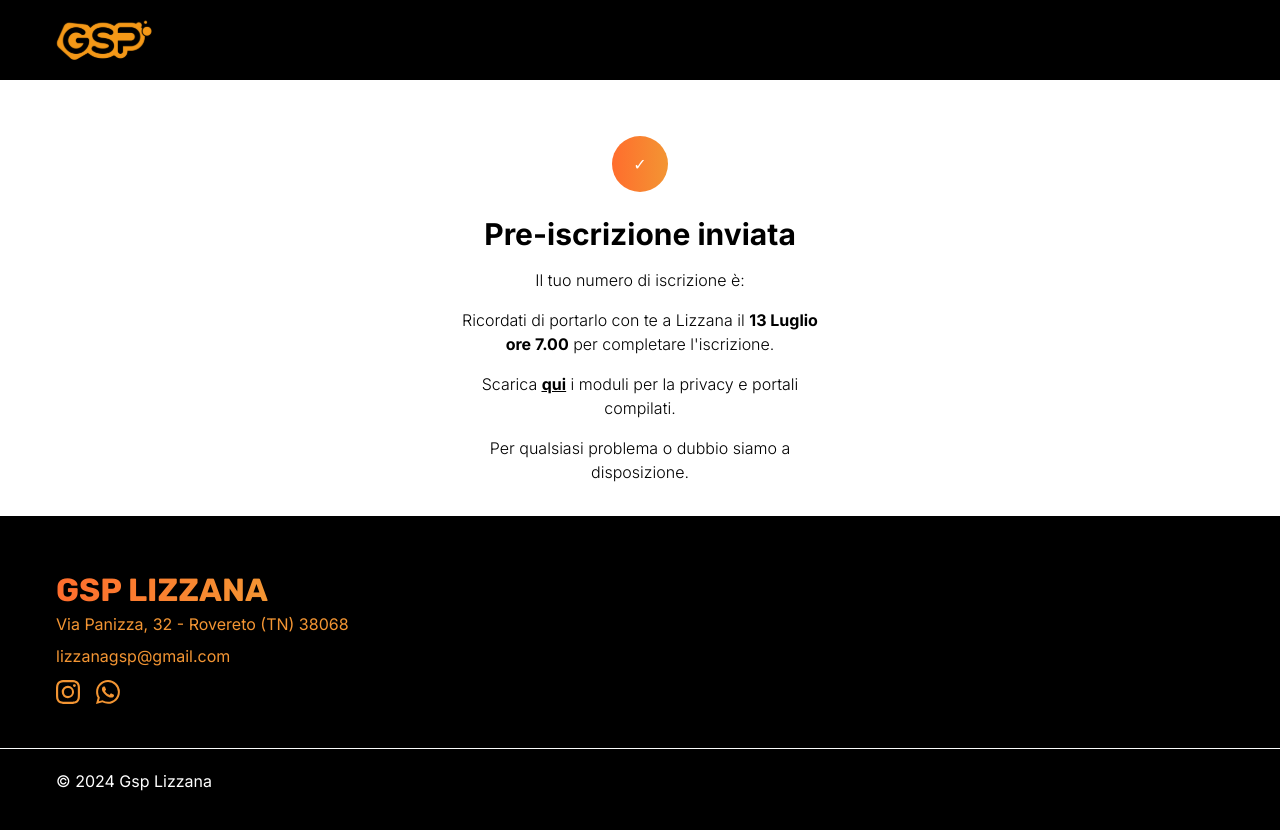
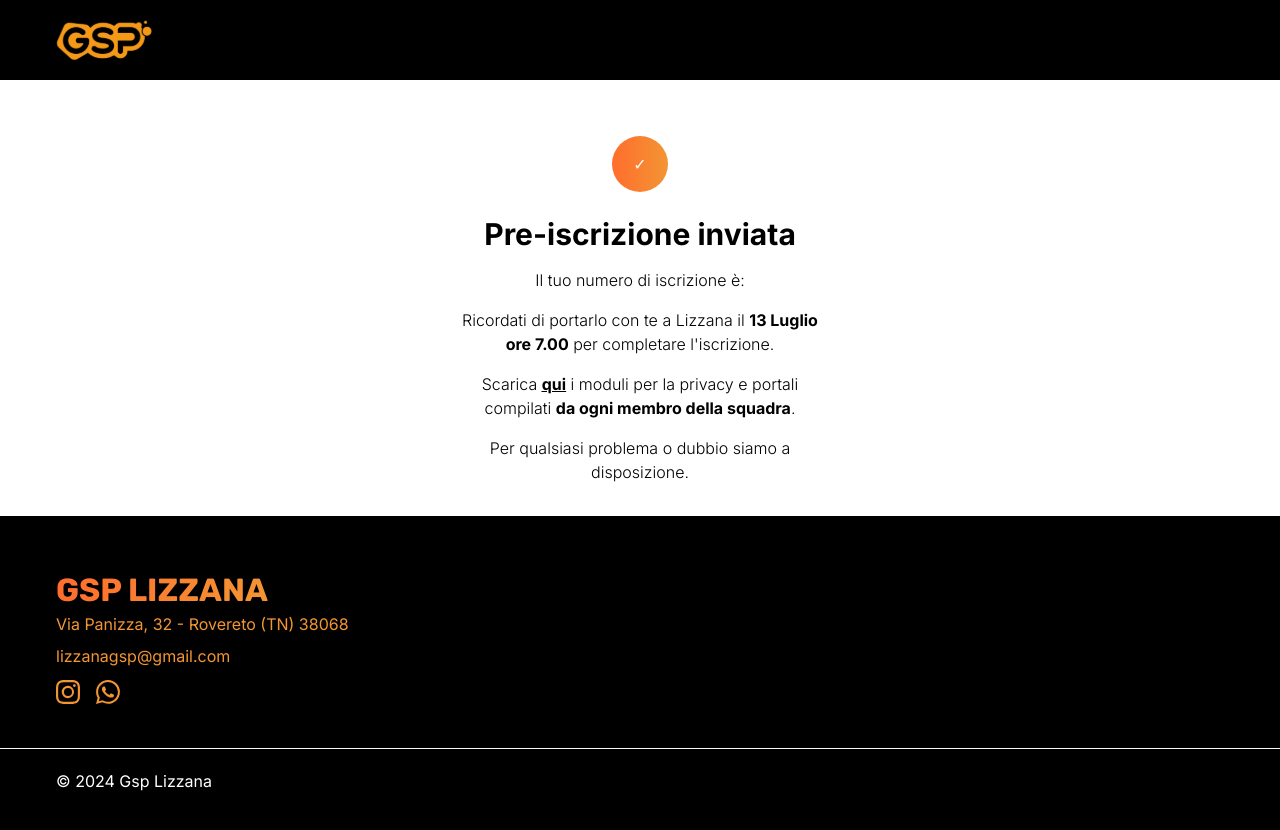
Before and after one commit to graziolieduardo/gsplizzana-frontend, a Next.js app: page /iscrizioni/confirmation in a window 1280 px wide. Shown: the top 830 px of the page. Built offline with nearby package versions, Linux system fonts and the light colour scheme.

Commit message:
fix fields

```diff
--- a/src/components/RegisterModal.tsx
+++ b/src/components/RegisterModal.tsx
@@ -177,7 +177,7 @@ const RegisterModal = ({ setIsRegisterOpen, modifyIndex }: any) => {
                     {/* shirt */}
                     <div className='flex flex-col mt-4'>
                         <label className='font-semibold text-sm mb-1' htmlFor="shirt">Taglia T-shirt</label>
-                        <select {...register("shirt")} className='w-1/4 h-[30px] border rounded' name="shirt" id="shirt">
+                        <select {...register("shirt", { required: '- questo campo è obbligatorio' })} className='w-1/4 h-[30px] border rounded' name="shirt" id="shirt">
                             <option value=""></option>
                             <option value="S">S</option>
                             <option value="M">M</option>
@@ -186,6 +186,11 @@ const RegisterModal = ({ setIsRegisterOpen, modifyIndex }: any) => {
                             <option value="XXL">XXL</option>
                             <option value="3XL">3XL</option>
                         </select>
+                        <ErrorMessage
+                            errors={errors}
+                            name="shirt"
+                            render={({ message }: any) => <p className='text-primary-dark'>{message}</p>}
+                        />
                     </div>
 
                     {/* tag instagram*/}
--- a/src/pages/iscrizioni/confirmation.tsx
+++ b/src/pages/iscrizioni/confirmation.tsx
@@ -27,7 +27,7 @@ export default function Confirmation() {
 
                 <p className="text-secondary text-center mt-4 font-light">Ricordati di portarlo con te a Lizzana il <span className="font-bold">13 Luglio ore 7.00</span> per completare l&apos;iscrizione.</p>
 
-                <p className="text-secondary text-center mt-4 font-light">Scarica <span className="font-bold underline hover:text-primary-dark"><Link href={"https://drive.google.com/file/d/1JGyjCuAtSIDjb2llkIUi-LvJCEf9JUYP/view"} target="blank">qui</Link></span> i moduli per la privacy e portali compilati.</p>
+                <p className="text-secondary text-center mt-4 font-light">Scarica <span className="font-bold underline hover:text-primary-dark"><Link href={"https://drive.google.com/file/d/1JGyjCuAtSIDjb2llkIUi-LvJCEf9JUYP/view"} target="blank">qui</Link></span> i moduli per la privacy e portali compilati <span className="font-bold">da ogni membro della squadra</span>.</p>
 
                 <p className="text-secondary text-center mt-4 font-light">Per qualsiasi problema o dubbio siamo a disposizione.</p>
 
```
